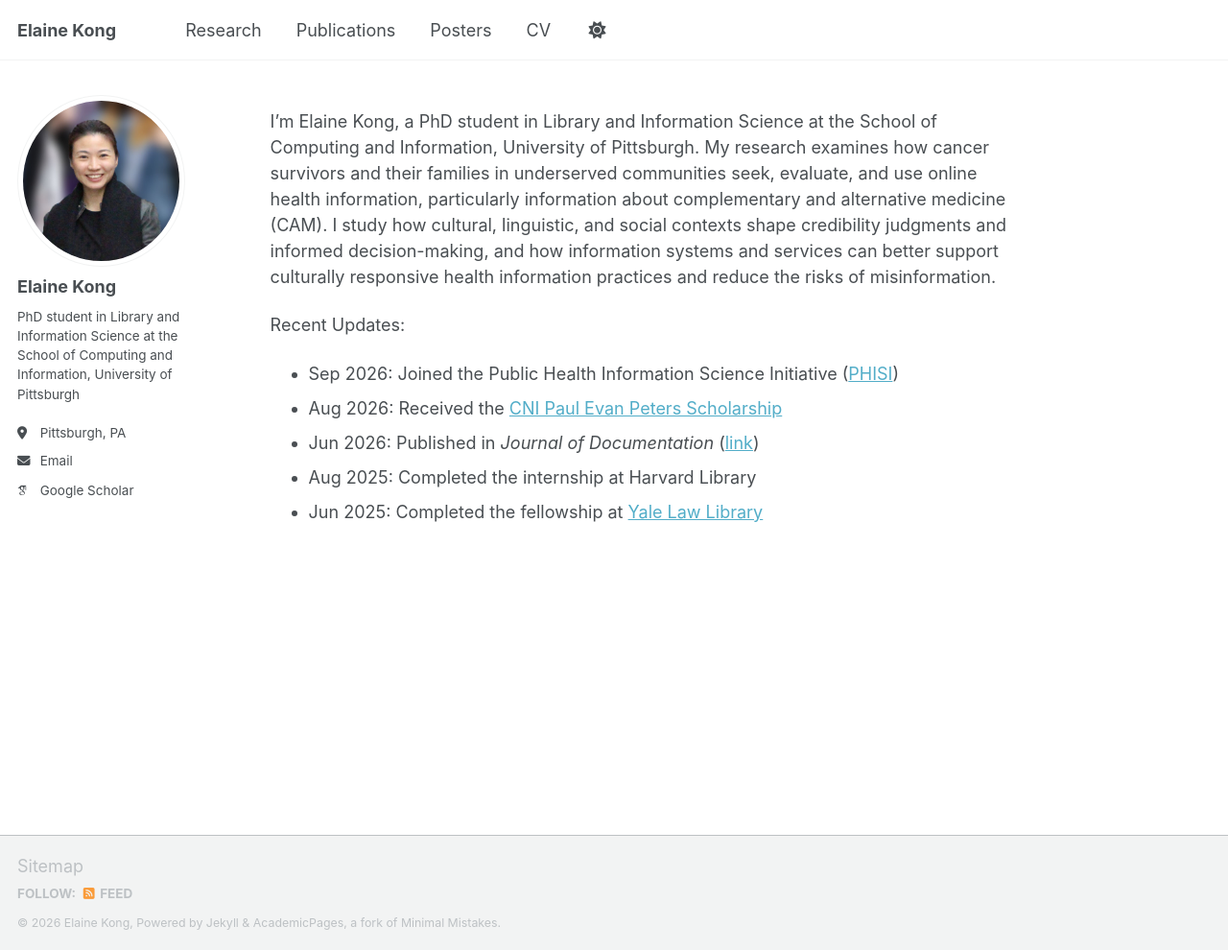
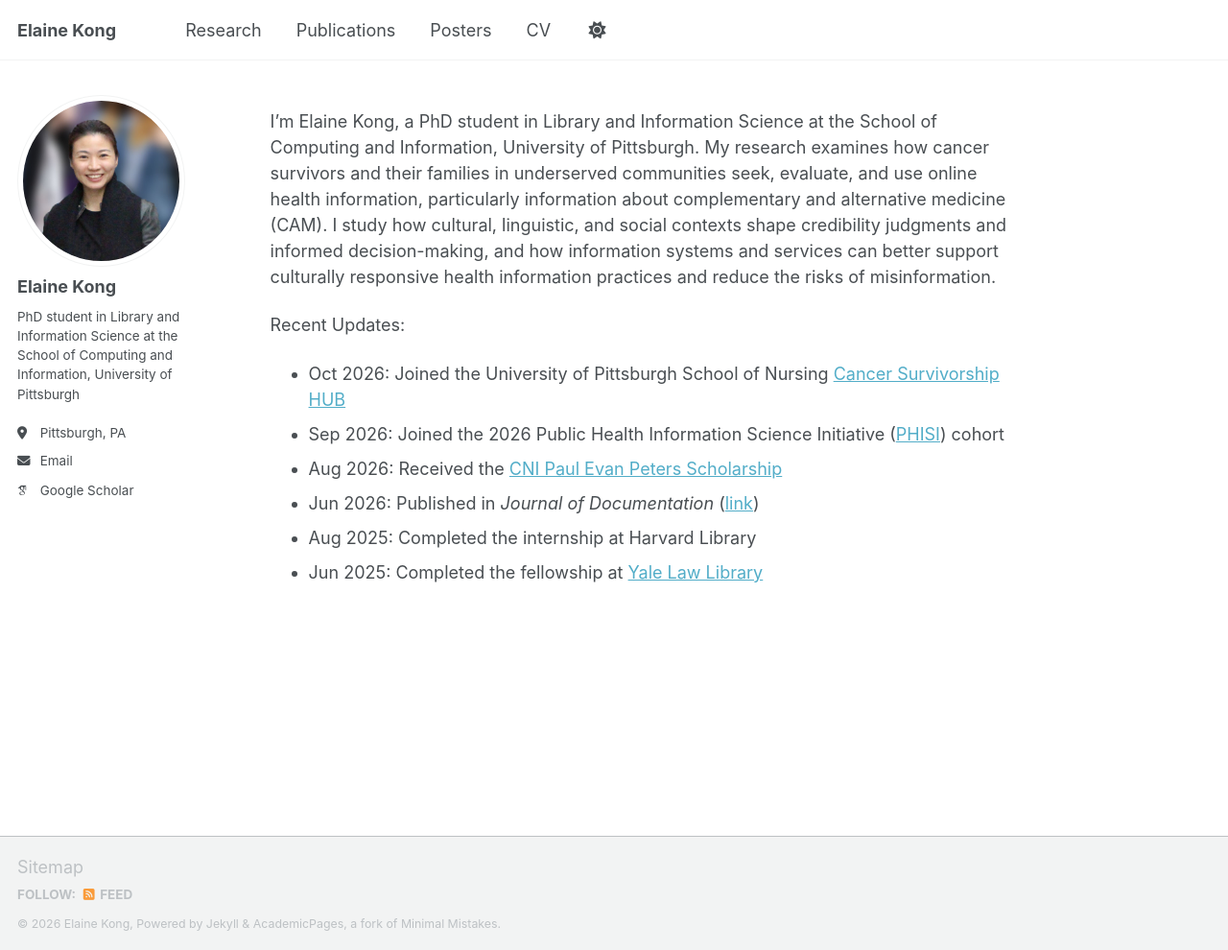
Before and after one commit to elainewskong/elainewskong.github.io, a Jekyll site: the page built from _pages/about.md, in a window 1280 px wide and 990 px high. Shown: the whole window at 96% size. Built offline with Jekyll 4.4.1, drawn with Linux system fonts in a browser that asks for light colours; some web fonts are replaced; a script that is not in the unit is left out.

Commit message:
Update about.md

```diff
--- a/_pages/about.md
+++ b/_pages/about.md
@@ -10,7 +10,8 @@ redirect_from:
 I'm Elaine Kong, a PhD student in Library and Information Science at the School of Computing and Information, University of Pittsburgh. My research examines how cancer survivors and their families in underserved communities seek, evaluate, and use online health information, particularly information about complementary and alternative medicine (CAM). I study how cultural, linguistic, and social contexts shape credibility judgments and informed decision-making, and how information systems and services can better support culturally responsive health information practices and reduce the risks of misinformation.
 
 Recent Updates:
-* Sep 2026: Joined the Public Health Information Science Initiative ([PHISI](https://phisi.ubc.ca/))
+* Oct 2026: Joined the University of Pittsburgh School of Nursing [Cancer Survivorship HUB](https://www.nursing.pitt.edu/research/nursing-research-scholarship-hubs/cancer-survivorship-hub/)
+* Sep 2026: Joined the 2026 Public Health Information Science Initiative ([PHISI](https://phisi.ubc.ca/)) cohort
 * Aug 2026: Received the [CNI Paul Evan Peters Scholarship](https://www.cni.org/about-cni/awards/pep-scholarship/2026-28-violeta-duncan-and-elaine-kong)
 * Jun 2026: Published in *Journal of Documentation* ([link](https://doi.org/10.1108/JD-03-2026-0154))
 * Aug 2025: Completed the internship at Harvard Library
```
